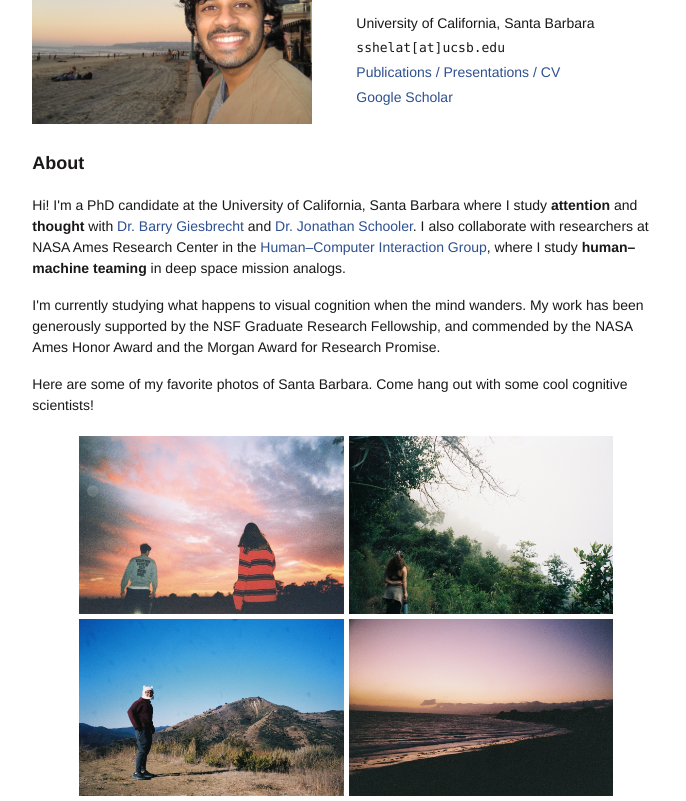
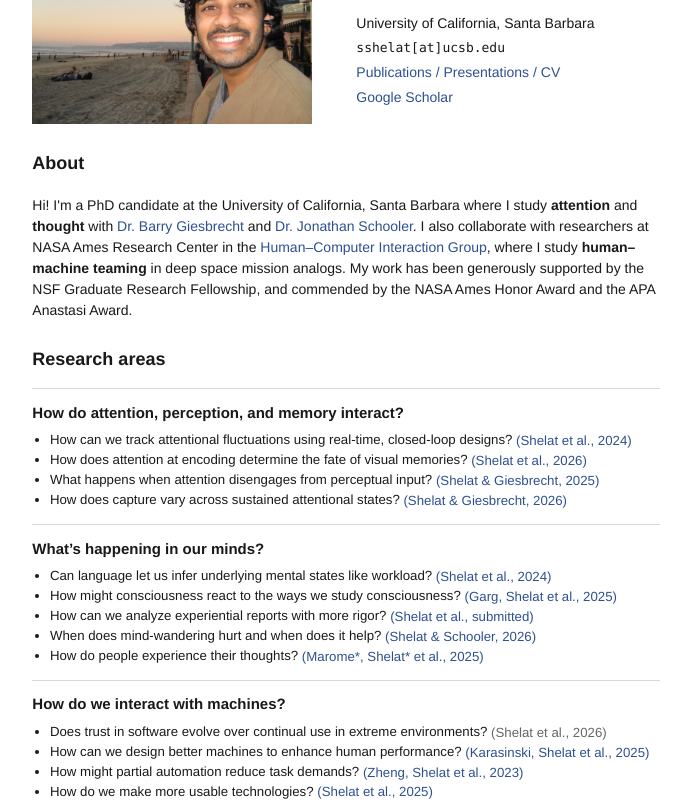
Before and after one commit to sshelat/sshelat.github.io, a plain HTML site: page index.html in a window 1280 px wide. Shown: the part 165-966 px from the top of the page, without its empty margins (294-980 px from the left). Drawn offline with Linux system fonts and the light colour scheme.

Commit message:
Update homepage research areas and CV

```diff
--- a/index.html
+++ b/index.html
@@ -57,6 +57,69 @@
     .site-header .links a:hover {
       text-decoration: underline;
     }
+
+    .research-section {
+      margin-top: 1.4rem;
+    }
+
+    .research-section h2 {
+      font-size: 18px;
+    }
+
+    .research-area {
+      padding: 0.85rem 0 0.9rem;
+      border-top: 1px solid #d7d7d7;
+    }
+
+    .research-area:last-child {
+      border-bottom: 1px solid #d7d7d7;
+    }
+
+    .research-area h3 {
+      margin: 0 0 0.45rem;
+      font-size: 15px;
+      line-height: 1.35;
+      font-weight: 600;
+    }
+
+    .research-questions {
+      margin: 0;
+      padding-left: 1.1rem;
+    }
+
+    .research-questions li {
+      margin: 0;
+      font-size: 13.25px;
+      line-height: 1.5;
+      transition: transform 140ms ease;
+    }
+
+    .research-citation {
+      color: #666;
+      display: inline-block;
+      font-size: 13.25px;
+      line-height: 1;
+      vertical-align: middle;
+      white-space: nowrap;
+    }
+
+    a.research-citation,
+    a.research-citation:visited {
+      color: #2E5090;
+    }
+
+    @media (hover: hover) and (pointer: fine) {
+      .research-questions li:hover {
+        transform: translateX(2px);
+      }
+    }
+
+    @media (prefers-reduced-motion: reduce) {
+      .research-questions li {
+        transition: none;
+      }
+    }
+
   </style>
 </head>
 
@@ -111,15 +174,87 @@
         <a href="https://www.nasa.gov/human-systems-integration-division/" target="_blank">Human–Computer Interaction
           Group</a>, where I
         study <b>human–machine teaming</b> in deep space mission analogs.
-      </p>
-
-      <p>
-        I'm currently studying what happens to visual cognition when the mind wanders.
         My work has been generously
         supported by the NSF Graduate Research Fellowship, and commended by
-        the NASA Ames Honor Award and the Morgan Award for Research Promise.
+        the NASA Ames Honor Award and the APA Anastasi Award.
       </p>
+    </section>
 
+    <section class="research-section">
+      <h2>Research areas</h2>
+
+      <article class="research-area">
+        <h3>How do attention, perception, and memory interact?</h3>
+        <ul class="research-questions">
+          <li>
+            How can we track attentional fluctuations using real-time, closed-loop designs?
+            <a class="research-citation" href="publications/shelat-schooler-et-al-predicting-attentional-lapses-using-response.pdf" target="_blank" rel="noopener noreferrer">(Shelat et al., 2024)</a>
+          </li>
+          <li>
+            How does attention at encoding determine the fate of visual memories?
+            <a class="research-citation" href="publications/shelat-marome-et-al-the-veil-of-distraction.pdf" target="_blank" rel="noopener noreferrer">(Shelat et al., 2026)</a>
+          </li>
+          <li>
+            What happens when attention disengages from perceptual input?
+            <a class="research-citation" href="publications/shelat-giesbrecht-perceptual-decoupling-in-the-sustained.pdf" target="_blank" rel="noopener noreferrer">(Shelat &amp; Giesbrecht, 2025)</a>
+          </li>
+          <li>
+            How does capture vary across sustained attentional states?
+            <a class="research-citation" href="publications/shelat-giesbrecht-value-driven-attentional-capture-prevents.pdf" target="_blank" rel="noopener noreferrer">(Shelat &amp; Giesbrecht, 2026)</a>
+          </li>
+        </ul>
+      </article>
+
+      <article class="research-area">
+        <h3>What’s happening in our minds?</h3>
+        <ul class="research-questions">
+          <li>
+            Can language let us infer underlying mental states like workload?
+            <a class="research-citation" href="publications/shelat-marquez-et-al-collaborative-system-usability-in-spaceflight.pdf" target="_blank" rel="noopener noreferrer">(Shelat et al., 2024)</a>
+          </li>
+          <li>
+            How might consciousness react to the ways we study consciousness?
+            <a class="research-citation" href="publications/garg-shelat-et-al-opening-the-black-box.pdf" target="_blank" rel="noopener noreferrer">(Garg, Shelat et al., 2025)</a>
+          </li>
+          <li>
+            How can we analyze experiential reports with more rigor?
+            <a class="research-citation" href="publications/shelat-clubb-et-al-social-desirability-bias-obscures-mind.pdf" target="_blank" rel="noopener noreferrer">(Shelat et al., submitted)</a>
+          </li>
+          <li>
+            When does mind-wandering hurt and when does it help?
+            <a class="research-citation" href="publications/shelat-schooler-the-costs-and-benefits-of.pdf" target="_blank" rel="noopener noreferrer">(Shelat &amp; Schooler, 2026)</a>
+          </li>
+          <li>
+            How do people experience their thoughts?
+            <a class="research-citation" href="publications/marome-shelat-et-al-the-phenomenology-of-encoding.pdf" target="_blank" rel="noopener noreferrer">(Marome*, Shelat* et al., 2025)</a>
+          </li>
+        </ul>
+      </article>
+
+      <article class="research-area">
+        <h3>How do we interact with machines?</h3>
+        <ul class="research-questions">
+          <li>
+            Does trust in software evolve over continual use in extreme environments?
+            <span class="research-citation">(Shelat et al., 2026)</span>
+          </li>
+          <li>
+            How can we design better machines to enhance human performance?
+            <a class="research-citation" href="publications/karasinski-shelat-et-al-validation-of-self-scheduling-countermeasures.pdf" target="_blank" rel="noopener noreferrer">(Karasinski, Shelat et al., 2025)</a>
+          </li>
+          <li>
+            How might partial automation reduce task demands?
+            <a class="research-citation" href="publications/zheng-shelat-et-al-facilitating-crew-computer-collaboration-during.pdf" target="_blank" rel="noopener noreferrer">(Zheng, Shelat et al., 2023)</a>
+          </li>
+          <li>
+            How do we make more usable technologies?
+            <a class="research-citation" href="publications/shelat-homer-et-al-multidimensional-usability-assessment-in-spaceflight.pdf" target="_blank" rel="noopener noreferrer">(Shelat et al., 2025)</a>
+          </li>
+        </ul>
+      </article>
+    </section>
+
+    <section>
       <p>
         Here are some of my favorite photos of Santa Barbara. Come hang out with some cool
         cognitive scientists!
```
Also changed, not shown: 1 other file.
